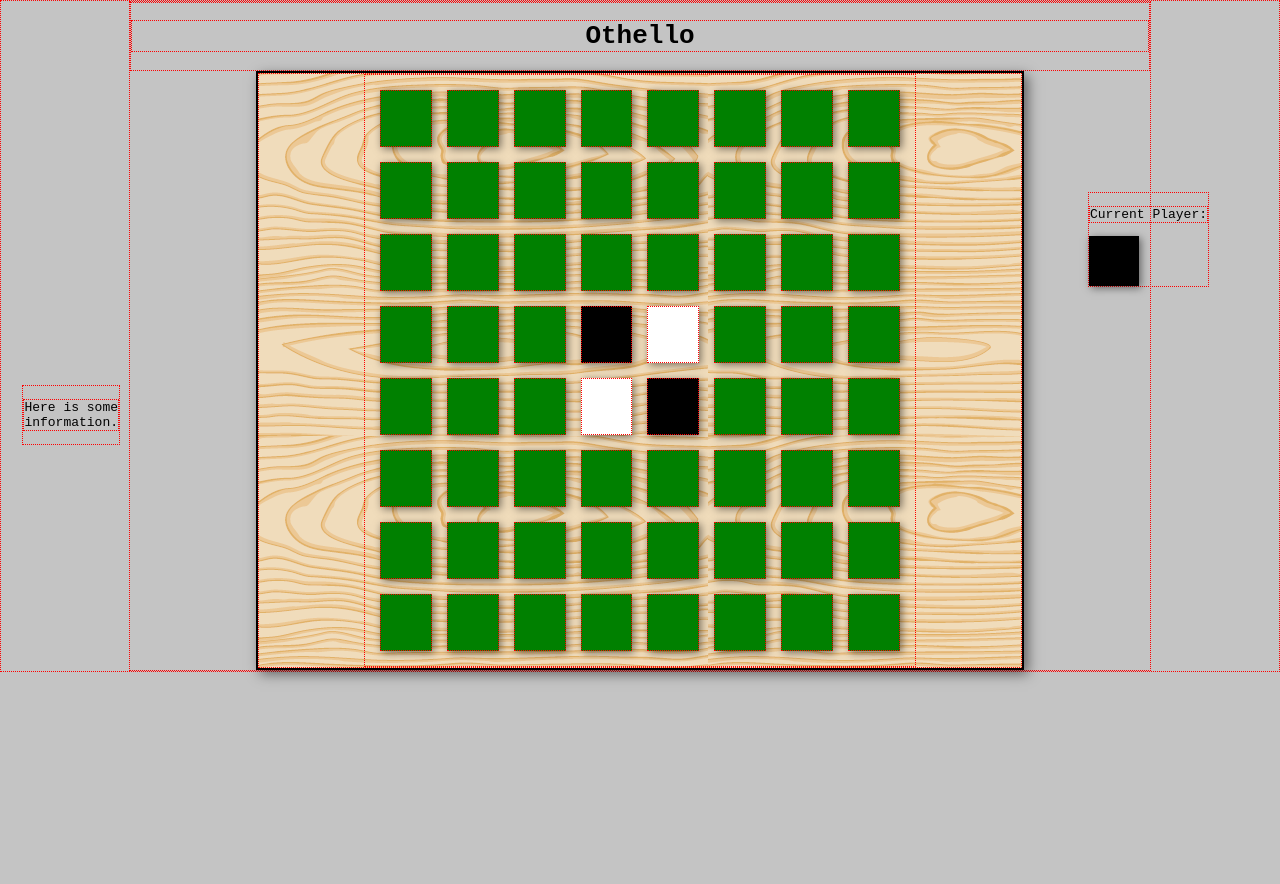
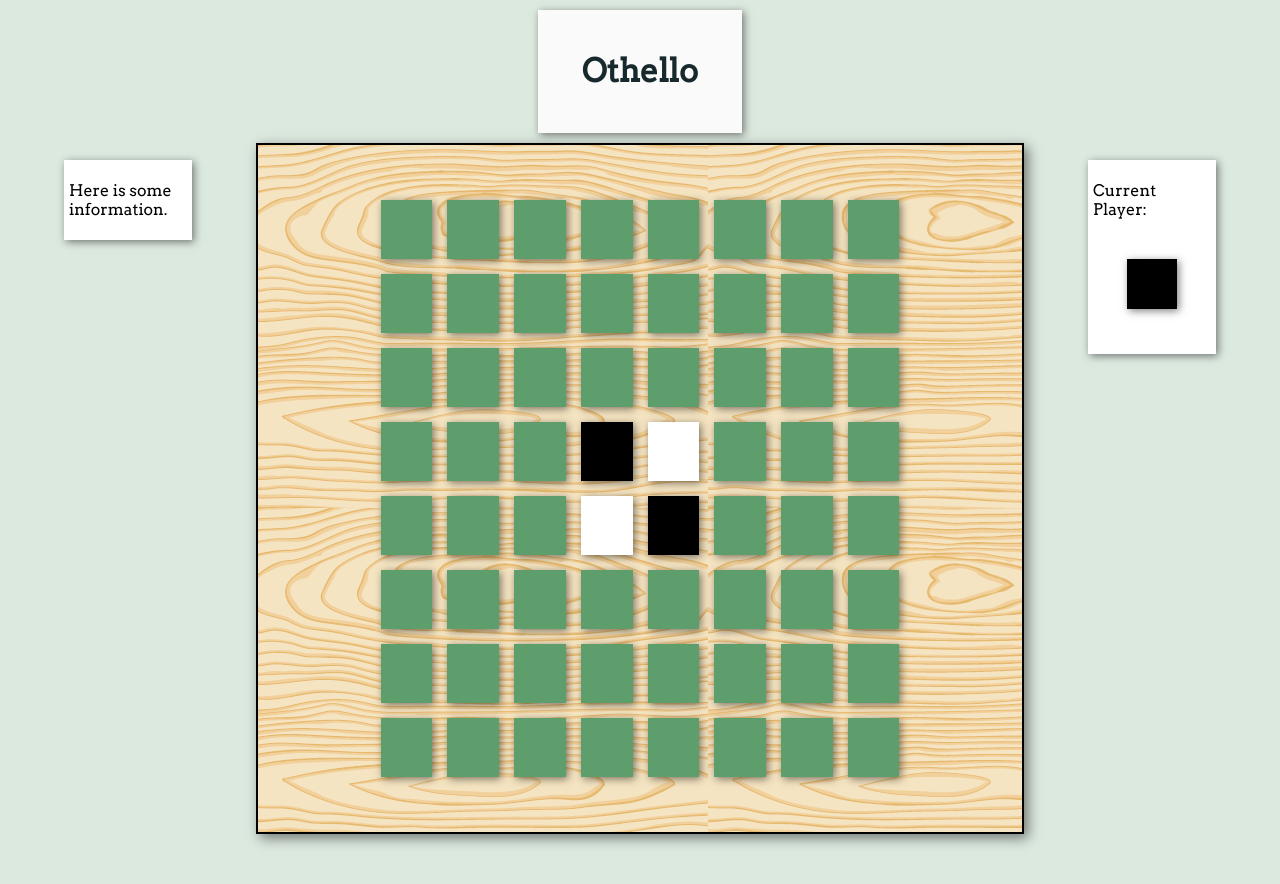
Before and after one commit to rwck/rwck.github.io, a plain HTML site: page index.html in a window 1280 px wide. Before the commit the page ends 800 px from the top, so only its background shows below. Drawn offline with nearby package versions, Linux system fonts and the light colour scheme.

Commit message:
done some more styling. Not entirely happy but there we go

```diff
--- /dev/null
+++ b/css/colours.css
@@ -0,0 +1,17 @@
+.color-primary-0 { color: #102A15 }	/* Main Primary color */
+.color-primary-1 { color: #36503C }
+.color-primary-2 { color: #1C3622 }
+.color-primary-3 { color: #071D0C }
+.color-primary-4 { color: #011004 }
+
+.color-secondary-1-0 { color: #0D1F22 }	/* Main Secondary color (1) */
+.color-secondary-1-1 { color: #2C3E41 }
+.color-secondary-1-2 { color: #17292C }
+.color-secondary-1-3 { color: #061518 }
+.color-secondary-1-4 { color: #010B0D }
+
+.color-secondary-2-0 { color: #273313 }	/* Main Secondary color (2) */
+.color-secondary-2-1 { color: #566242 }
+.color-secondary-2-2 { color: #364222 }
+.color-secondary-2-3 { color: #192408 }
+.color-secondary-2-4 { color: #0D1401 }
--- a/css/styles.css
+++ b/css/styles.css
@@ -1,18 +1,38 @@
 * {
   box-sizing: border-box;
-  border: 1px dotted red;
+  /*border: 1px dotted red;*/
 }
 body {
   width: 80%;
   margin: auto;
   /*background-color: black;*/
-  font-family: monospace;
-  background-color: hsla(0, 0%, 54%, 0.5);
+  font-family: 'Arvo', serif;
+  background-color: #dce9df;
+}
+
+.container {
+  /*height: 100vh;*/
+  /*width: 100vw;*/
+  margin:auto;
+  background-color: #dce9df;
+
+}
+
+
+.title {
+  color: f9faf9;
+  padding: 20px;
+  box-shadow: 2px 2px 8px 0px rgba(0,0,0,0.50);
+  width: 20%;
+  margin: 10px auto;
+  background-color: #f9faf9
+
+
 }
 
 h1 {
   text-align: center;
-  color: black;
+  color: #17292c;
 }
 
 
@@ -23,8 +43,17 @@
   border: 2px solid black;
   box-shadow: 4px 4px 12px 0px rgba(0,0,0,0.50);
   position: relative;
+  padding: 40px;
+  /*margin: 40px auto;*/
+}
 
+.footer {
+min-height: 50px;
+background-color: #dce9df;
+width: 100%;
+margin: auto;
 
+/*margin: 10px;*/
 }
 
 
@@ -53,7 +82,7 @@
 }
 
 .green {
-  background-color: green;
+  background-color: #5E9D6C;
   transition: background-color 0.5s ease-in;
 }
 
@@ -64,7 +93,7 @@
 td {
   padding: 20px;
   /*color: white;*/
-  background-color: green;
+  background-color: #5E9D6C;
   /*min-width: 10px;*/
   width: 20px;
   /*width: 10px;*/
@@ -89,8 +118,8 @@
 }
 
 .greenBox {
-  background-color: green;
-  color: green;
+  background-color: #5E9D6C;
+  color: #5E9D6C;
 }
 
 .blackText {
@@ -121,26 +150,45 @@
   border: 1px solid black;
   box-shadow: 2px 2px 8px 0px rgba(0,0,0,0.50);
   /*float: right;*/
-  transition: background-color 0.25s ease-in-out 2s;  */
+  transition: background-color 0.25s ease-in-out 2s;
+  margin: 40px auto;
 
 }
 
 
 .playerBox {
   position: absolute;
-  top: 15vw;
-  left: 85vw;
+  width: 10%;
+  top: 20%;
+  left: 85%;
+  background-color: white;
+  padding: 5px;
+  height: inherit;
+  box-shadow: 2px 2px 8px 0px rgba(0,0,0,0.50);
+
 }
 
 .infobox {
+  background-color: white;
+  width: 10%;
+  padding: 5px;
   position: absolute;
-  top: 15vw;
-  right: 85vw;
+  top: 20%;
+  right: 85%;
+  box-shadow: 2px 2px 8px 0px rgba(0,0,0,0.50);
 }
-
 
 
 .button-pressed {
   box-shadow: none;
   transition-duration: 0.2s;
 }
+
+.clearfix:after {
+    clear: both;
+    content: ".";
+    display: block;
+    height: 0;
+    line-height: 0;
+    visibility: hidden;
+}
--- a/index.html
+++ b/index.html
@@ -5,6 +5,9 @@
   <meta charset="UTF-8">
   <title>Othello</title>
   <link rel="stylesheet" type="text/css" href="css/styles.css">
+  <link rel="stylesheet" type="text/css" href="css/colours.css">
+  <link href='https://fonts.googleapis.com/css?family=Arvo' rel='stylesheet' type='text/css'>
+
   <script src="https://ajax.googleapis.com/ajax/libs/jquery/2.1.4/jquery.min.js"></script>
   <script src="https://cdnjs.cloudflare.com/ajax/libs/jquery/2.1.4/jquery.js"></script>
   <script src="js/libraries/underscore.js"></script>
@@ -17,22 +20,27 @@
   <!-- <div class="game">
     Game will go here.
   </div> -->
-  <div class="table">
+  <div class="container">
+
+
+    <div class="title">
       <h1>Othello</h1>
+
     </div>
 
 
     <div class="board">
       <div class="injectTable">
       </div>
-
-
-
-
-
-
+    </div>
+    <div style"position:relative">
+        <div class="infobox">
+          <p>
+            Here is some information.
+          </p>
 
         </div>
+
 
         <div class=playerBox>
           <p>
@@ -40,12 +48,12 @@
           </p>
           <div class="currentPlayerIndicator animation-target">
 
-<div class="infobox">
-  <p>
-    Here is some information.
-  </p>
+          </div>
+        </div>
+      </div>
 
-  </div>
+
+
 
       <script src="js/css.js"></script>
       <script src="js/legalmoves.js"></script>
@@ -63,7 +71,13 @@
 
 
 
+    </div>
 
+  </div>
+  </div>
+  <div class="footer">
+
+  </div>
 </body>
 
 </html>
```
Lines whose indentation alone changed are shown as unchanged.
